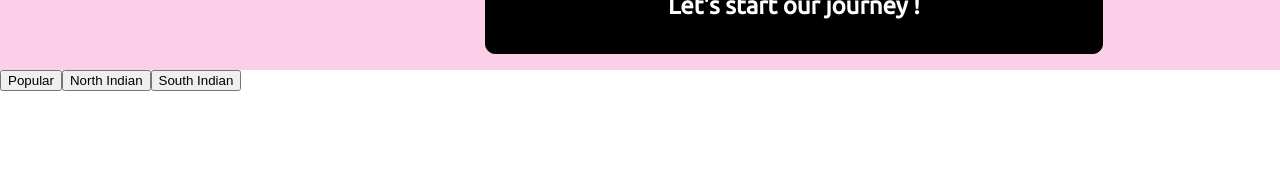
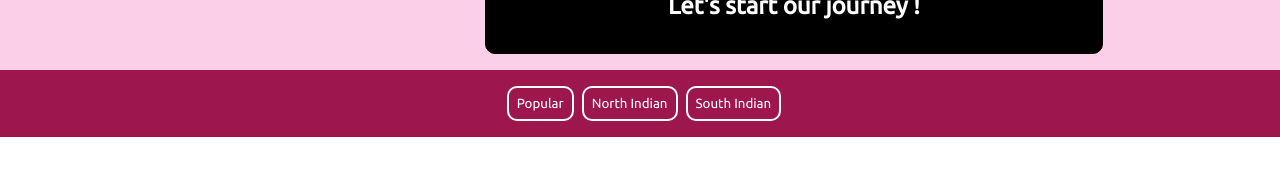
Before and after one commit to DEEPKIRANC/Food-Recommendation-App, a React (Create React App) app: page / in a window 1280 px wide. Shown: the part 337-512 px from the top of the page. Built offline with nearby package versions, Linux system fonts and the light colour scheme.

Commit message:
styles-Added Styling to buttons

```diff
--- a/src/styles.css
+++ b/src/styles.css
@@ -1,6 +1,7 @@
 body {
   margin: 0 auto;
   font-family: "Ubuntu", sans-serif;
+  --primaryColor: #9d174d;
 }
 .App {
   font-family: sans-serif;
@@ -8,7 +9,7 @@ body {
 }
 
 .header {
-  background-color: #9d174d;
+  background-color: var(--primaryColor);
   padding: 1.5rem;
   color: white;
   text-align: center;
@@ -45,3 +46,26 @@ body {
   margin-left: 0.5rem;
   text-align: center;
 }
+.maincontent {
+  padding: 1rem;
+  background-color: var(--primaryColor);
+}
+.cuisineList {
+  display: flex;
+  justify-content: center;
+  flex-wrap: nowrap;
+}
+.cuisineNames {
+  margin-left: 0.5rem;
+  padding: 0.5rem;
+  background-color: var(--primaryColor);
+  color: white;
+  border: 2px solid white;
+  border-radius: 10px;
+  font-family: "Ubuntu";
+}
+.cuisineNames:hover {
+  background-color: white;
+  color: black;
+  border: 2px solid black;
+}
```
